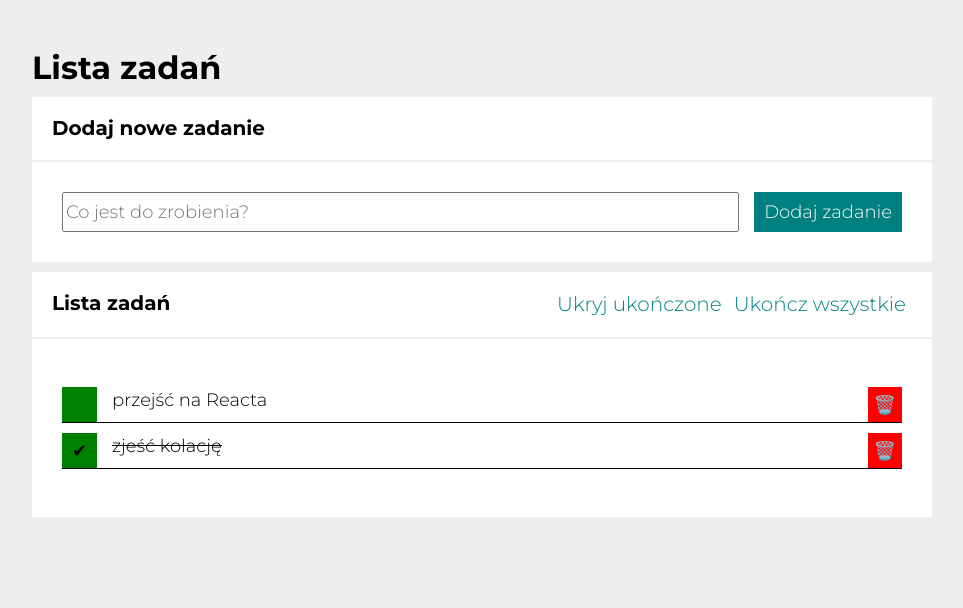
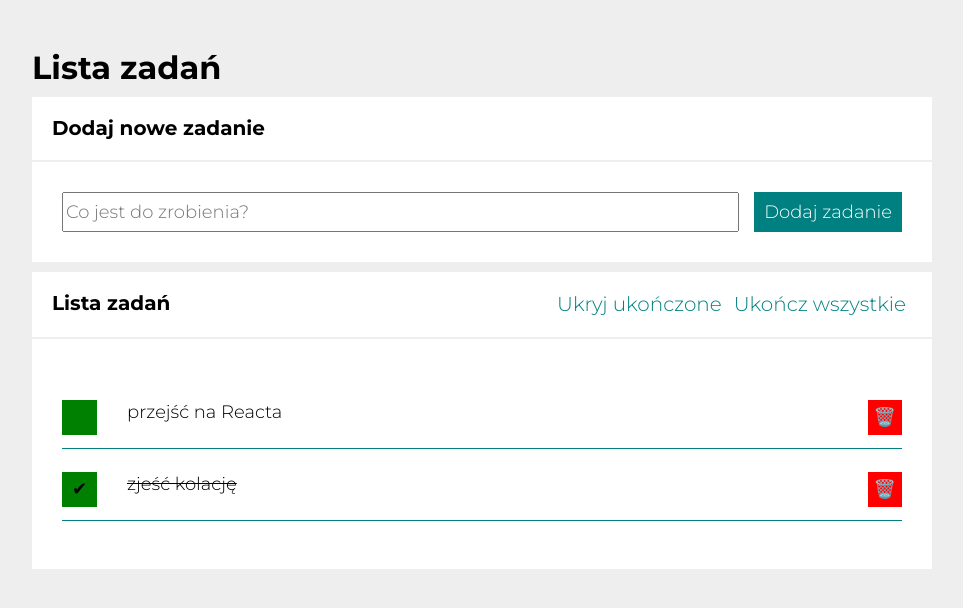
Before and after one commit to KonradBauer/todos-list-react, a React (Create React App) app: page / in a window 1280 px wide. Shown: the top 608 px of the page, without its empty margins (158-1121 px from the left). Built offline with nearby package versions, Linux system fonts and the light colour scheme.

Commit message:
added padding to task__item

```diff
--- a/src/Tasks/style.css
+++ b/src/Tasks/style.css
@@ -5,7 +5,7 @@
   width: 100%;
   grid-gap: 15px;
   margin-bottom: 10px;
-  border-bottom: 1px solid;
+  border-bottom: 1px solid teal;
 }
 
 .task__item {
@@ -15,6 +15,7 @@
   width: 100%;
   grid-gap: 15px;
   margin-bottom: 10px;
+  padding: 15px;
 }
 
 .task--done {
```
